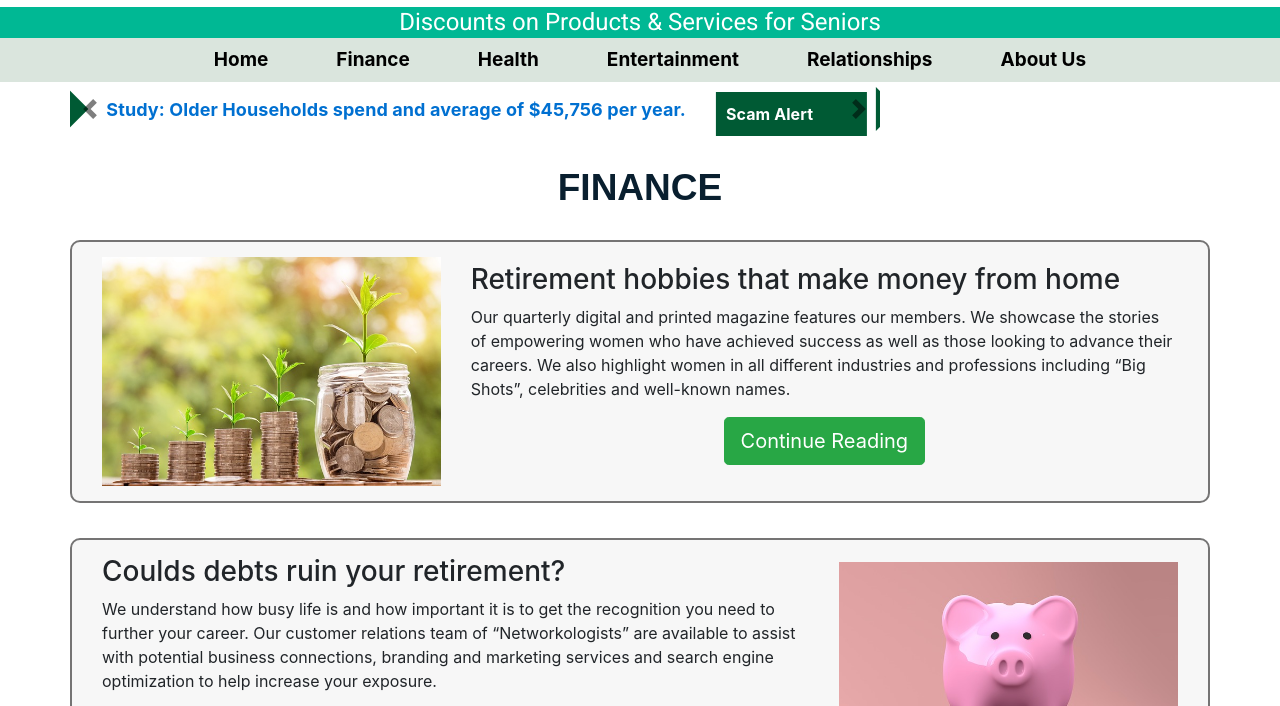
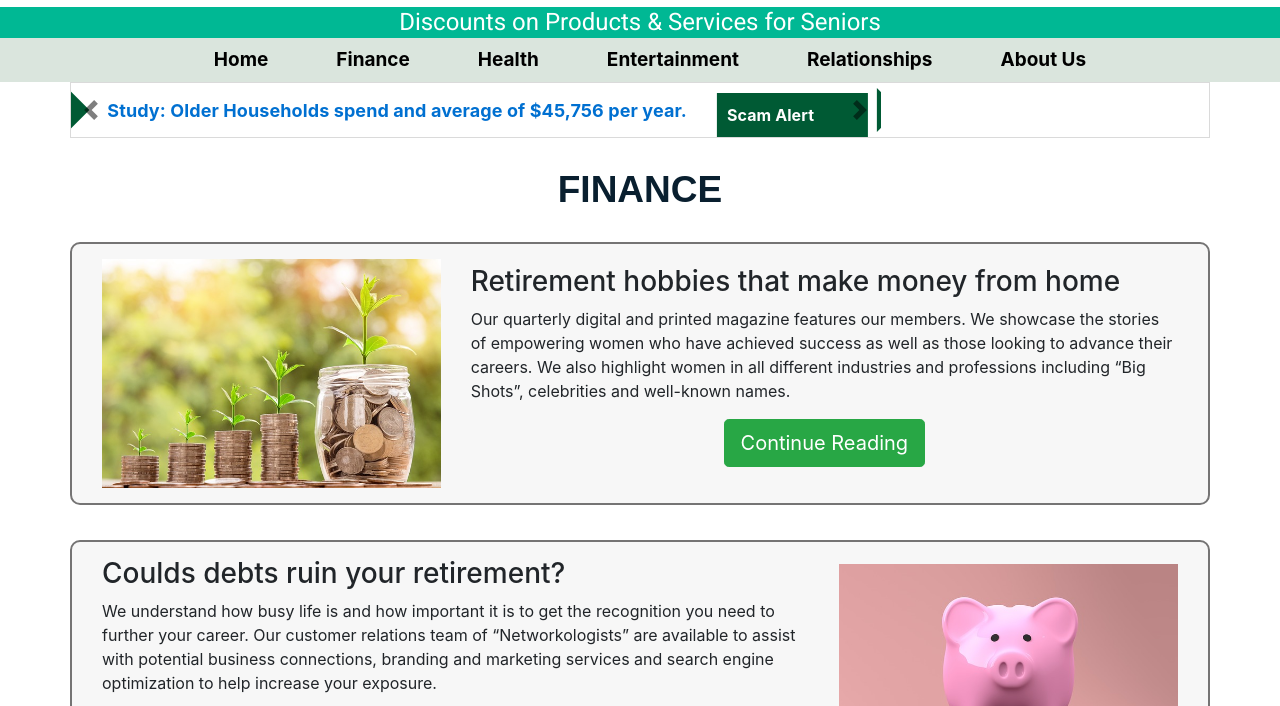
Before and after one commit to Russlascala/TBL-wNav, a plain HTML site: page finance.html in a window 1280 px wide. Shown: the part 87-793 px from the top of the page. Drawn offline with nearby package versions, Linux system fonts and the light colour scheme.

Commit message:
Update finance.html

```diff
--- a/finance.html
+++ b/finance.html
@@ -104,7 +104,7 @@
         </div>
     </div> -->
     <div class="container news-slider">
-    <div class="row">
+    <div class="row newsBorder">
     <div id="carouselExampleIndicators" class="carousel slide" data-ride="carousel">
         <div class="carousel-inner">
 
```
